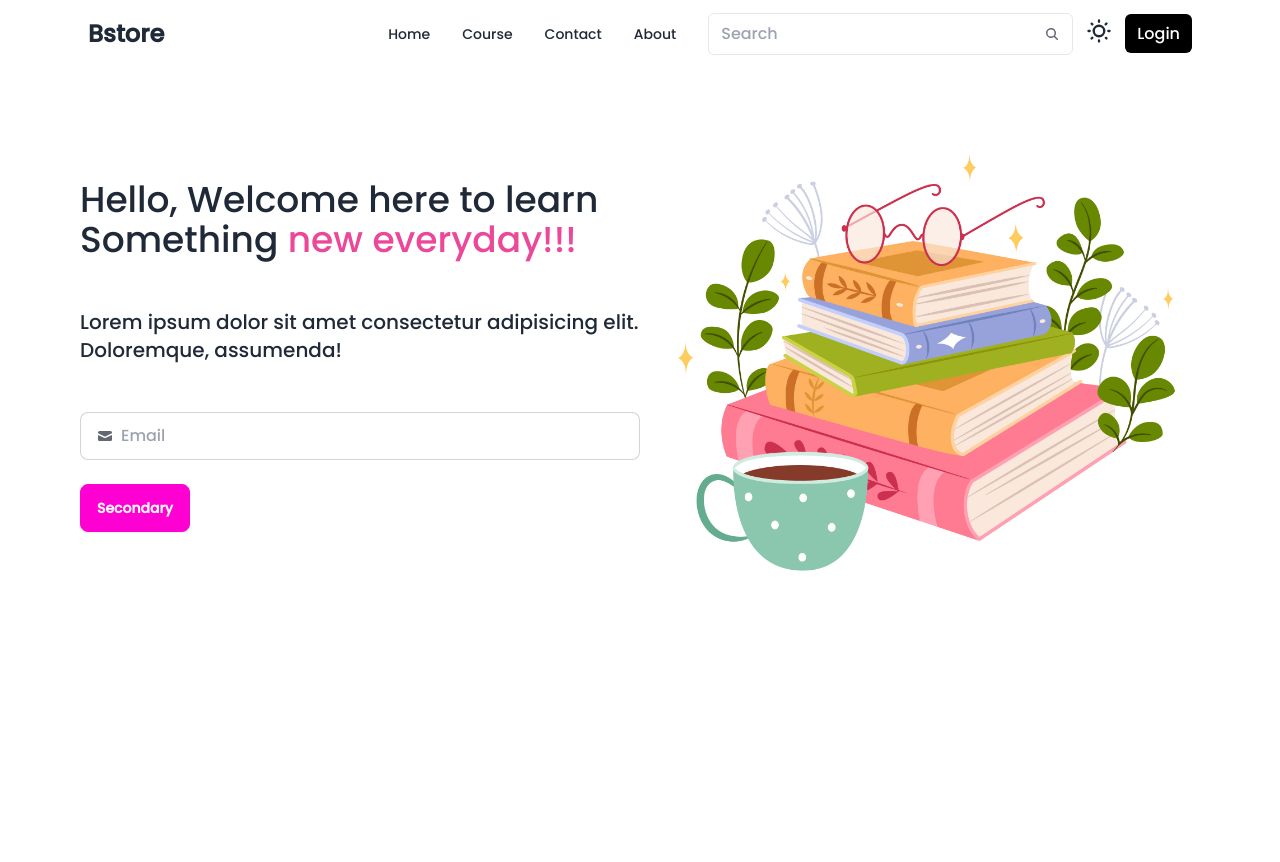
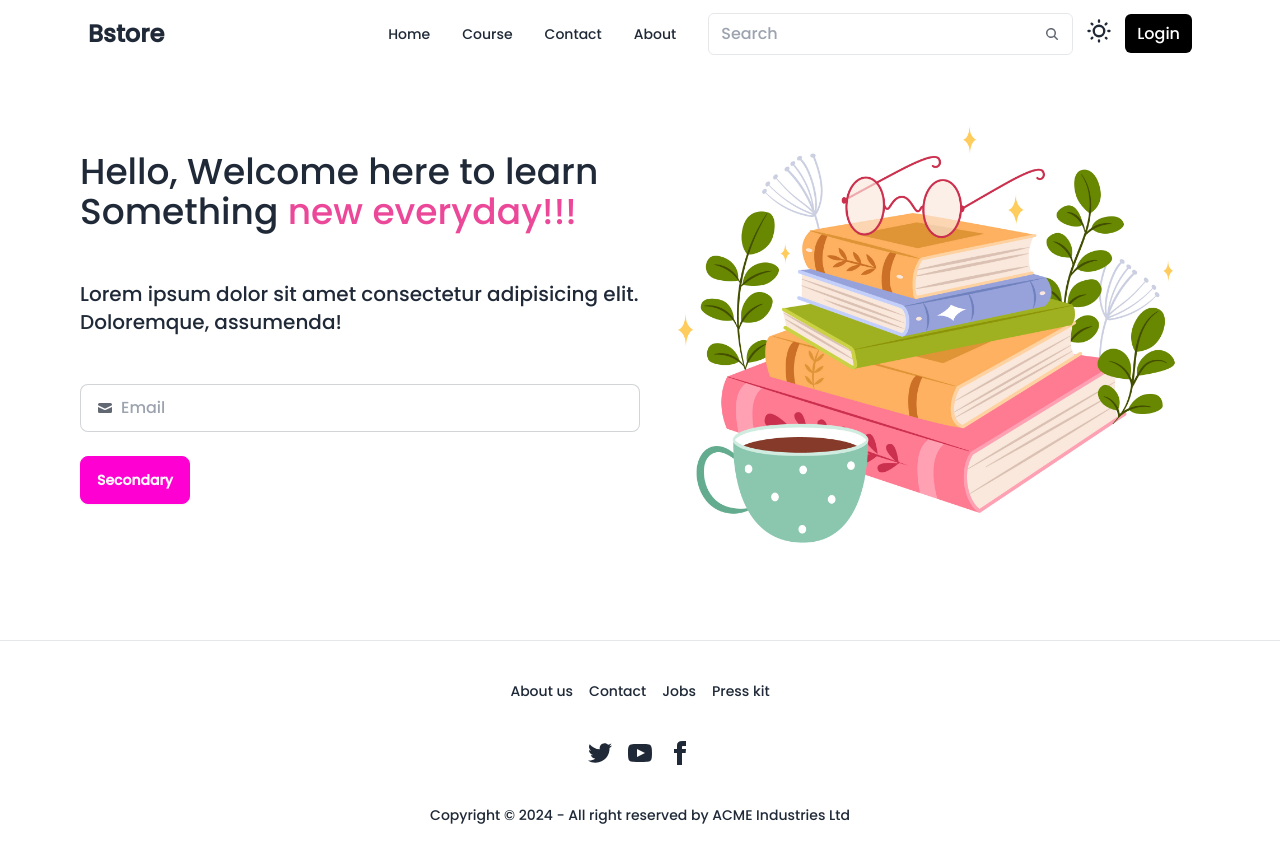
Before and after one commit to kaflebiplob/MERN, a React (Vite) app in the folder frontend/: page / in a window 1280 px wide. Shown: the top 862 px of the page. Before the commit the page ends 800 px from the top, so only its background shows below. Built offline with nearby package versions, Linux system fonts and the light colour scheme.

Commit message:
Frontend Updating

```diff
--- a/frontend/src/App.jsx
+++ b/frontend/src/App.jsx
@@ -1,4 +1,5 @@
 import Banner from "./components/Banner";
+import Footer from "./components/Footer";
 import Navbar from "./components/Navbar";
 
 export default function App() {
@@ -6,6 +7,7 @@
    <>
    <Navbar/>
    <Banner/>
+   <Footer/>
    </>
   )
 }
--- a/frontend/src/components/Banner.jsx
+++ b/frontend/src/components/Banner.jsx
@@ -4,7 +4,7 @@
 const Banner = () => {
   return (
     <>
-      <div className="max-w-screen-2xl container mx-auto md:px-20 px-4 flex flex-col md:flex-row">
+      <div className="max-w-screen-2xl container mx-auto md:px-20 px-4 flex flex-col md:flex-row my-10">
         <div className="w-full md:w-1/2 mt-12 md:mt-28 order-2 md:order-1">
           <div className="space-y-12">
             <h1 className="text-4xl text-bold">
--- /dev/null
+++ b/frontend/src/components/Footer.jsx
@@ -0,0 +1,64 @@
+import React from "react";
+
+const Footer = () => {
+  return (
+    <>
+    <hr className="mt-10"/>
+      <div>
+        <footer className="footer footer-center text-base-content rounded p-10 ">
+          <nav className="grid grid-flow-col gap-4">
+            <a className="link link-hover">About us</a>
+            <a className="link link-hover">Contact</a>
+            <a className="link link-hover">Jobs</a>
+            <a className="link link-hover">Press kit</a>
+          </nav>
+          <nav>
+            <div className="grid grid-flow-col gap-4">
+              <a>
+                <svg
+                  xmlns="http://www.w3.org/2000/svg"
+                  width="24"
+                  height="24"
+                  viewBox="0 0 24 24"
+                  className="fill-current"
+                >
+                  <path d="M24 4.557c-.883.392-1.832.656-2.828.775 1.017-.609 1.798-1.574 2.165-2.724-.951.564-2.005.974-3.127 1.195-.897-.957-2.178-1.555-3.594-1.555-3.179 0-5.515 2.966-4.797 6.045-4.091-.205-7.719-2.165-10.148-5.144-1.29 2.213-.669 5.108 1.523 6.574-.806-.026-1.566-.247-2.229-.616-.054 2.281 1.581 4.415 3.949 4.89-.693.188-1.452.232-2.224.084.626 1.956 2.444 3.379 4.6 3.419-2.07 1.623-4.678 2.348-7.29 2.04 2.179 1.397 4.768 2.212 7.548 2.212 9.142 0 14.307-7.721 13.995-14.646.962-.695 1.797-1.562 2.457-2.549z"></path>
+                </svg>
+              </a>
+              <a>
+                <svg
+                  xmlns="http://www.w3.org/2000/svg"
+                  width="24"
+                  height="24"
+                  viewBox="0 0 24 24"
+                  className="fill-current"
+                >
+                  <path d="M19.615 3.184c-3.604-.246-11.631-.245-15.23 0-3.897.266-4.356 2.62-4.385 8.816.029 6.185.484 8.549 4.385 8.816 3.6.245 11.626.246 15.23 0 3.897-.266 4.356-2.62 4.385-8.816-.029-6.185-.484-8.549-4.385-8.816zm-10.615 12.816v-8l8 3.993-8 4.007z"></path>
+                </svg>
+              </a>
+              <a>
+                <svg
+                  xmlns="http://www.w3.org/2000/svg"
+                  width="24"
+                  height="24"
+                  viewBox="0 0 24 24"
+                  className="fill-current"
+                >
+                  <path d="M9 8h-3v4h3v12h5v-12h3.642l.358-4h-4v-1.667c0-.955.192-1.333 1.115-1.333h2.885v-5h-3.808c-3.596 0-5.192 1.583-5.192 4.615v3.385z"></path>
+                </svg>
+              </a>
+            </div>
+          </nav>
+          <aside>
+            <p>
+              Copyright © {new Date().getFullYear()} - All right reserved by
+              ACME Industries Ltd
+            </p>
+          </aside>
+        </footer>
+      </div>
+    </>
+  );
+};
+
+export default Footer;
--- a/frontend/src/components/Navbar.jsx
+++ b/frontend/src/components/Navbar.jsx
@@ -1,4 +1,4 @@
-import React from "react";
+import React, { useEffect, useState } from "react";
 
 const Navbar = () => {
   const NavItems = (
@@ -17,10 +17,30 @@
       </li>
     </>
   );
+  const [colorChange, setColorChange] = useState(false);
+  useEffect(() => {
+    const handleScroll = () => {
+      if (window.scrollY > 0) {
+        setColorChange(true);
+      } else {
+        setColorChange(false);
+      }
+    };
+    window.addEventListener("scroll", handleScroll);
+    return () => {
+      window.removeEventListener("scroll", handleScroll);
+    };
+  }, []);
   return (
     <>
-      <div className="max-w-screen-2xl container mx-auto md:px-20 px-4">
-        <div className="navbar bg-base-100">
+      <div
+        className={`max-w-screen-2xl container mx-auto md:px-20 px-4 fixed left-0 right-0 top-0 ${
+          colorChange
+            ? "sticky-navbar shadow-md bg-base-200 duration-300 transition-all ease-in-out"
+            : ""
+        }`}
+      >
+        <div className="navbar">
           <div className="navbar-start">
             <div className="dropdown">
               <div
@@ -58,7 +78,11 @@
             </div>
             <div className="hidden md:block">
               <label className="px-3 py-2 border rounded-md flex items-center gap-2">
-                <input type="text" className="grow outline-none" placeholder="Search" />
+                <input
+                  type="text"
+                  className="grow outline-none"
+                  placeholder="Search"
+                />
                 <svg
                   xmlns="http://www.w3.org/2000/svg"
                   viewBox="0 0 16 16"
```
